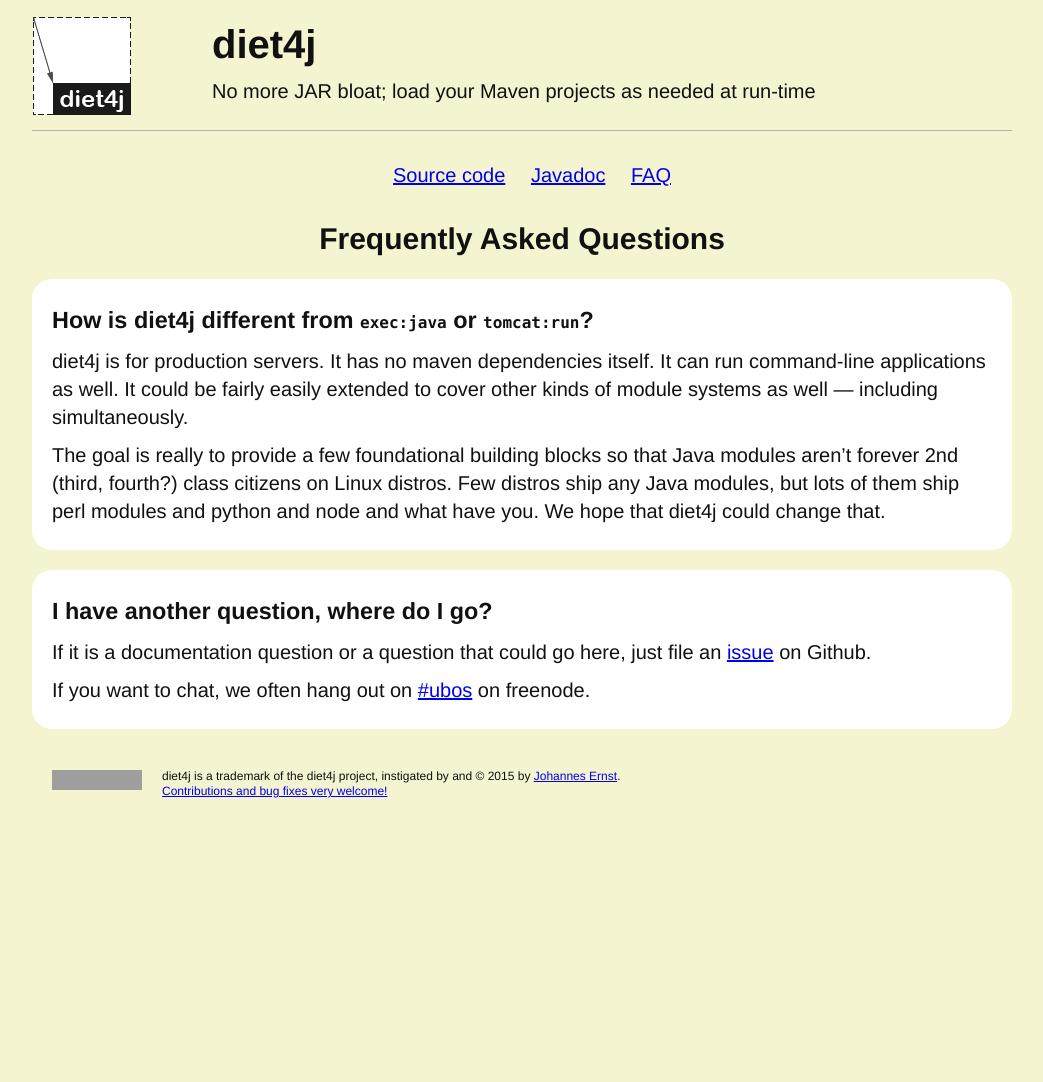
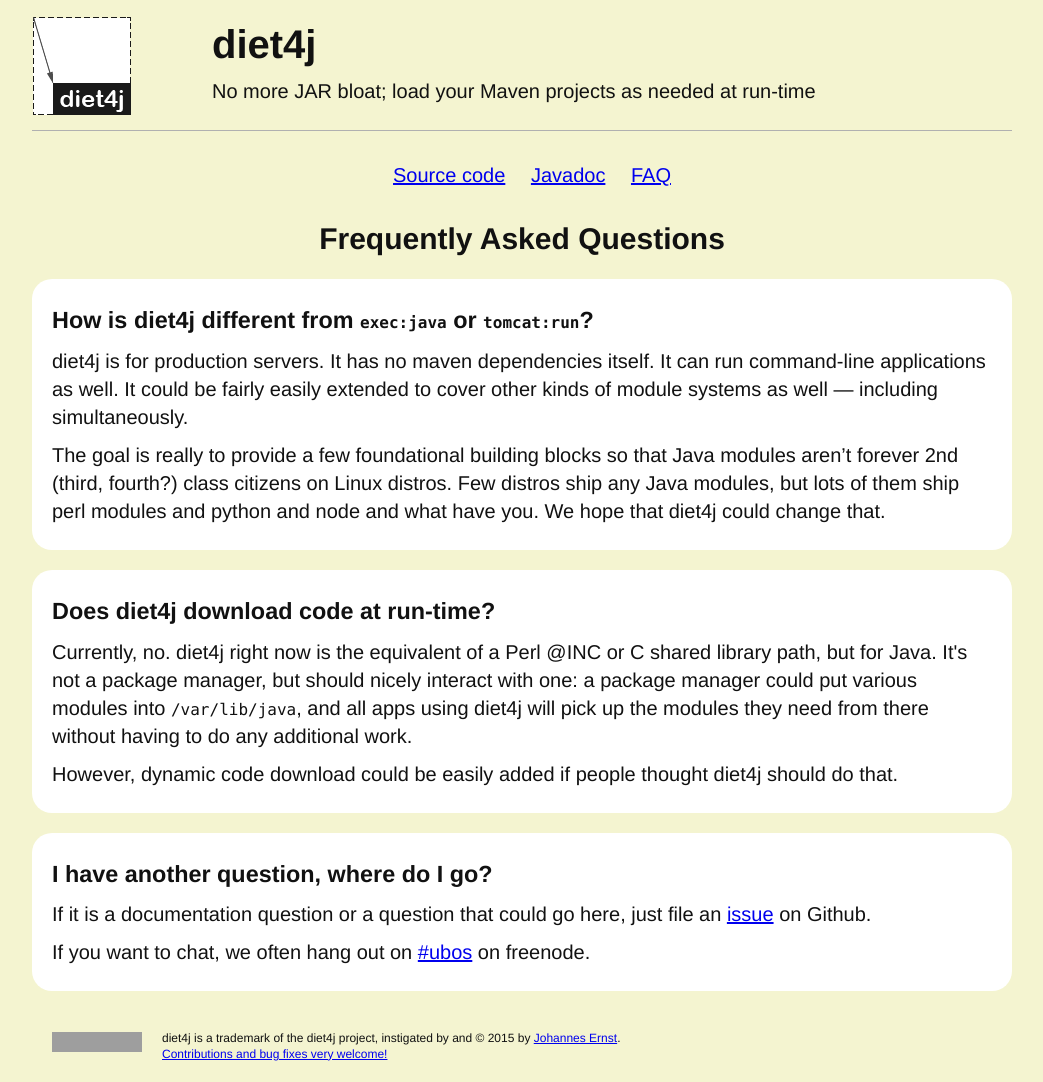
Before and after one commit to diet4j/diet4j-site, a Jekyll site: the page built from jekyll/faq/index.html, in a window 1280 px wide. Shown: the whole page, without its empty margins (118-1161 px from the left). Built offline with Jekyll 4.4.1, drawn with Linux system fonts in a browser that asks for light colours; before the commit the page ends 900 px from its top, so only the background shows below that; grey boxes are pictures that could not be loaded.

Commit message:
add another faq

```diff
--- a/jekyll/faq/index.html
+++ b/jekyll/faq/index.html
@@ -16,6 +16,17 @@
 </div>
 
 <div class="section">
+ <h3>Does diet4j download code at run-time?</h3>
+ <p>Currently, no. diet4j right now is the equivalent of
+    a Perl @INC or C shared library path, but for Java. It's not a package manager, but
+    should nicely interact with one: a package manager could put various modules into
+    <code>/var/lib/java</code>, and all apps using diet4j will pick up the modules they
+    need from there without having to do any additional work.</p>
+ <p>However, dynamic code download could be easily added if people thought diet4j
+    should do that.</p>
+</div>
+
+<div class="section">
  <h3>I have another question, where do I go?</h3>
  <p>If it is a documentation question or a question that could go here, just file an
     <a href="https://github.com/diet4j/diet4j-site/issues/new">issue</a> on Github.</p>
```
